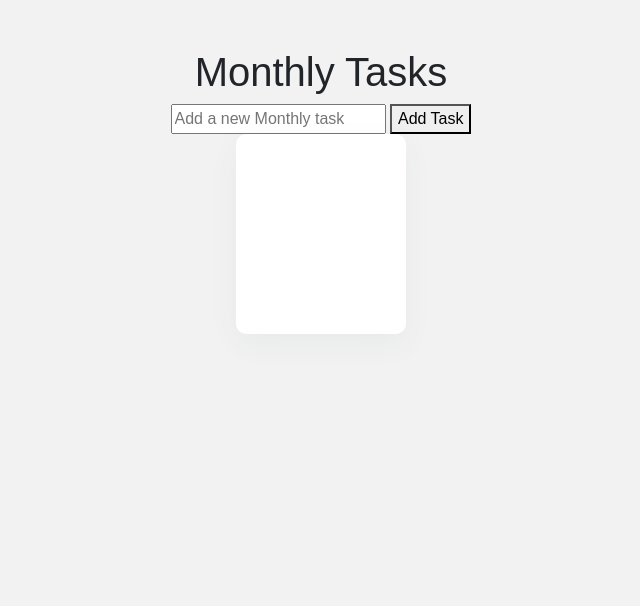
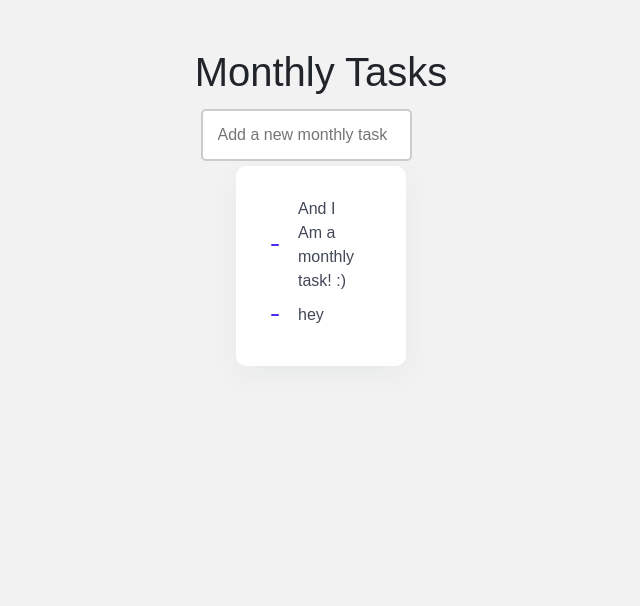
Before and after one commit to KlementK/FlyStream, a Flask app: page /tasks_monthly in a window 1280 px wide. Shown: the part 72-678 px from the top of the page, without its empty margins (319-959 px from the left). Run offline with Flask 3, Linux system fonts and the light colour scheme; a user stored in the database is signed in; some libraries are stand-ins or nearby versions.

Commit message:
ui gud db gud mb final if im lazy

```diff
--- a/website/scripts/views.py
+++ b/website/scripts/views.py
@@ -5,36 +5,40 @@ from . import db
 
 views = Blueprint('views', __name__)
 
+@views.route('/about', methods=['GET'])
+def about():
+    return render_template("about.html", user=current_user)
+
 @views.route('/', methods=['GET'])
 @login_required
 def home():
     return render_template("home.html", user=current_user)
+
 
 @views.route('/tasks_daily', methods=['GET', 'POST'])
 @login_required
 def tasks_daily():
     if request.method == 'POST':
         task_content = request.form.get('task')
-        print(f"Received task content: {task_content}")  # Debug print
-
         if len(task_content) < 1:
             flash('Task is too short!', category='error')
-            print("Error: Task is too short")  # Debug print
+            print("Error: Task is too short")
         else:
             new_task = Task(type='daily', data=task_content, user_id=current_user.id)
             db.session.add(new_task)
             try:
                 db.session.commit()
-                flash('Daily task added!', category='success')
-                print(f"Task added successfully: {new_task}")  # Debug print
+                # flash('Daily task added!', category='success')
+                # print(f"Task added successfully: {new_task}")
             except Exception as e:
                 db.session.rollback()
-                print(f"Error adding task to database: {e}")  # Debug print
+                print(f"Error adding task to database: {e}")
 
-    # Retrieve all tasks for the current user to display
+    # Retrieve all tasks for the current user
     tasks = Task.query.filter_by(user_id=current_user.id, type='daily').all()
-    print(f"Tasks retrieved for display: {tasks}")  # Debug print
+    # print(f"Tasks retrieved for display: {tasks}")
     return render_template("tasks_daily.html", user=current_user, tasks=tasks)
+
 
 @views.route('/tasks_weekly', methods=['GET', 'POST'])
 @login_required
@@ -47,8 +51,9 @@ def tasks_weekly():
             new_task = Task(type='weekly', data=task_content, user_id=current_user.id)
             db.session.add(new_task)
             db.session.commit()
-            flash('Weekly task added!', category='success')
-    return render_template("tasks_weekly.html", user=current_user)
+    tasks = Task.query.filter_by(user_id=current_user.id, type='weekly').all()
+    return render_template("tasks_weekly.html", user=current_user, tasks=tasks)
+
 
 @views.route('/tasks_monthly', methods=['GET', 'POST'])
 @login_required
@@ -61,14 +66,15 @@ def tasks_monthly():
             new_task = Task(type='monthly', data=task_content, user_id=current_user.id)
             db.session.add(new_task)
             db.session.commit()
-            flash('Monthly task added!', category='success')
-    return render_template("tasks_monthly.html", user=current_user)
+    tasks = Task.query.filter_by(user_id=current_user.id, type='monthly').all()
+    return render_template("tasks_monthly.html", user=current_user, tasks=tasks)
+
 
 @views.route('/delete_task/<int:task_id>', methods=['POST'])
 @login_required
 def delete_task(task_id):
     task = Task.query.get_or_404(task_id)
-    if task.user_id == current_user.id:  # Check task ownership
+    if task.user_id == current_user.id:  # Check task owner
         db.session.delete(task)
         db.session.commit()
         return jsonify({'success': True})
--- a/website/static/styles/base.css
+++ b/website/static/styles/base.css
@@ -1,6 +1,6 @@
 body {
-    background-color: #f2f2f2;  /* light grey background */
-    font-family: 'Arial', sans-serif;  /* custom font */
+    background-color: #f2f2f2;
+    font-family: 'Arial', sans-serif;
 }
 
 .center-content {
@@ -9,5 +9,5 @@ body {
     justify-content: flex-start;
     align-items: center;
     height: 100vh;
-    margin-top: 50px;  /* Adjust the margin as per your preference */
+    margin-top: 50px;
 }
--- a/website/static/styles/buttons.css
+++ b/website/static/styles/buttons.css
@@ -30,7 +30,8 @@
   background-color: rgb(255, 65, 65);
 }
 
-/* plus sign */
+/* icon stuff */
+
 .sign {
   width: 100%;
   transition-duration: .3s;
@@ -48,18 +49,19 @@
 }
 
 /* text */
+
 .text {
   position: absolute;
   right: 0%;
   width: 0%;
   opacity: 0;
   color: white;
-  font-size: 0.9em; /* Decreased from 1em to 0.9em */
+  font-size: 0.9em;
   font-weight: 600;
   transition-duration: .3s;
 }
 
-/* hover effect on button width */
+
 .Btn:hover, .logoutBtn:hover {
   width: 120px;
   border-radius: 40px;
@@ -73,6 +75,7 @@
 }
 
 /* hover effect button's text */
+
 .Btn:hover .text, .logoutBtn:hover .text {
   opacity: 1;
   width: 70%;
@@ -81,19 +84,12 @@
 }
 
 /* button click effect*/
+
 .Btn:active, .logoutBtn:active {
   transform: translate(2px ,2px);
 }
 
-/* About button color */
-.about .Btn {
-  background-color: orange;
-}
-
-/* Sign Up button color */
-.sign-up .Btn {
-  background-color: lightblue;
-}
+/* rainbow hell yeah */
 
 .RainbowBtn {
   width: 120px;
--- a/website/static/styles/checklist.css
+++ b/website/static/styles/checklist.css
@@ -1,10 +1,12 @@
-#checklist {
+/* Unique Checklist CSS for Task Management */
+
+.tasklist {
     --background: #fff;
     --text: #414856;
     --check: #4f29f0;
     --disabled: #c3c8de;
-    --width: 150px;
-    --height: 200px;
+    --width: 150px; /* Adjusted width */
+    --height: 200px; /* Adjusted height */
     --border-radius: 10px;
     background: var(--background);
     width: var(--width);
@@ -19,7 +21,7 @@
     justify-content: center;
 }
 
-#checklist label {
+.tasklist label {
     color: var(--text);
     position: relative;
     cursor: pointer;
@@ -30,13 +32,13 @@
     margin-right: 20px;
 }
 
-#checklist label::before,
-#checklist label::after {
+.tasklist label::before,
+.tasklist label::after {
     content: "";
     position: absolute;
 }
 
-#checklist label::before {
+.tasklist label::before {
     height: 2px;
     width: 8px;
     left: -27px;
@@ -45,7 +47,7 @@
     transition: background 0.3s ease;
 }
 
-#checklist label:after {
+.tasklist label::after {
     height: 4px;
     width: 4px;
     top: 8px;
@@ -53,7 +55,7 @@
     border-radius: 50%;
 }
 
-#checklist input[type="checkbox"] {
+.tasklist input[type="checkbox"] {
     -webkit-appearance: none;
     -moz-appearance: none;
     position: relative;
@@ -69,8 +71,8 @@
     margin-right: 20px;
 }
 
-#checklist input[type="checkbox"]::before,
-#checklist input[type="checkbox"]::after {
+.tasklist input[type="checkbox"]::before,
+.tasklist input[type="checkbox"]::after {
     content: "";
     position: absolute;
     height: 2px;
@@ -79,37 +81,37 @@
     border-radius: 2px;
 }
 
-#checklist input[type="checkbox"]::before {
+.tasklist input[type="checkbox"]::before {
     width: 0px;
     right: 60%;
     transform-origin: right bottom;
 }
 
-#checklist input[type="checkbox"]::after {
+.tasklist input[type="checkbox"]::after {
     width: 0px;
     left: 40%;
     transform-origin: left bottom;
 }
 
-#checklist input[type="checkbox"]:checked::before {
+.tasklist input[type="checkbox"]:checked::before {
     animation: check-01 0.4s ease forwards;
 }
 
-#checklist input[type="checkbox"]:checked::after {
+.tasklist input[type="checkbox"]:checked::after {
     animation: check-02 0.4s ease forwards;
 }
 
-#checklist input[type="checkbox"]:checked+label {
+.tasklist input[type="checkbox"]:checked + label {
     color: var(--disabled);
     animation: move 0.3s ease 0.1s forwards;
 }
 
-#checklist input[type="checkbox"]:checked+label::before {
+.tasklist input[type="checkbox"]:checked + label::before {
     background: var(--disabled);
     animation: slice 0.4s ease forwards;
 }
 
-#checklist input[type="checkbox"]:checked+label::after {
+.tasklist input[type="checkbox"]:checked + label::after {
     animation: firework 0.5s ease forwards 0.1s;
 }
 
@@ -118,7 +120,6 @@
         padding-left: 8px;
         padding-right: 0px;
     }
-
     100% {
         padding-right: 4px;
     }
@@ -129,7 +130,6 @@
         width: 100%;
         left: 4px;
     }
-
     100% {
         width: 100%;
         left: -2px;
@@ -143,19 +143,16 @@
         top: auto;
         transform: rotate(0);
     }
-
     50% {
         width: 0px;
         top: auto;
         transform: rotate(0);
     }
-
     51% {
         width: 0px;
         top: 8px;
         transform: rotate(45deg);
     }
-
     100% {
         width: 5px;
         top: 8px;
@@ -169,19 +166,16 @@
         top: auto;
         transform: rotate(0);
     }
-
     50% {
         width: 0px;
         top: auto;
         transform: rotate(0);
     }
-
     51% {
         width: 0px;
         top: 8px;
         transform: rotate(-45deg);
     }
-
     100% {
         width: 10px;
         top: 8px;
@@ -194,13 +188,28 @@
         opacity: 1;
         box-shadow: 0 0 0 -2px #4f29f0, 0 0 0 -2px #4f29f0, 0 0 0 -2px #4f29f0, 0 0 0 -2px #4f29f0, 0 0 0 -2px #4f29f0, 0 0 0 -2px #4f29f0;
     }
-
     30% {
         opacity: 1;
     }
-
     100% {
         opacity: 0;
         box-shadow: 0 -15px 0 0px #4f29f0, 14px -8px 0 0px #4f29f0, 14px 8px 0 0px #4f29f0, 0 15px 0 0px #4f29f0, -14px 8px 0 0px #4f29f0, -14px -8px 0 0px #4f29f0;
     }
 }
+
+input[type="text"] {
+    padding: 12px 15px;
+    border: 2px solid #ccc;
+    border-radius: 5px;
+    outline: none;
+    margin: 5px 0;
+    width: calc(100% - 30px);
+    box-sizing: border-box;
+    transition: border-color 0.3s, box-shadow 0.3s;
+    font-size: 16px;
+}
+
+input[type="text"]:focus {
+    border-color: #4f29f0;
+    box-shadow: 0 0 5px rgba(79, 41, 240, 0.5);
+}
--- a/website/templates/tasks_monthly.html
+++ b/website/templates/tasks_monthly.html
@@ -1,17 +1,47 @@
-{% extends "base.html" %}
-
-{% block title %}Monthly Tasks{% endblock %}
-
-{% block content %}
+{% extends "base.html" %} {% block title %}Monthly Tasks{% endblock %} {% block
+content %}
 <div class="container mt-5 center-content">
   <h1 class="text-center">Monthly Tasks</h1>
-  <form method="POST">
-    <input type="text" name="task" placeholder="Add a new Monthly task" required>
-    <button type="submit">Add Task</button>
+  <form method="POST" id="add-task-form">
+    <input
+      type="text"
+      name="task"
+      placeholder="Add a new monthly task"
+      required
+    />
   </form>
-  <div id="checklist">
-    <!-- Existing tasks can be listed here -->
+  <div class="tasklist">
+    {% for task in tasks %}
+    <input
+      type="checkbox"
+      value="{{ task.id }}"
+      id="task-{{ task.id }}"
+      name="task"
+    />
+    <label for="task-{{ task.id }}" onclick="handleCheck({{ task.id }})"
+      >{{ task.data }}</label
+    >
+    {% endfor %}
   </div>
 </div>
 
+<script>
+  function handleCheck(taskId) {
+    const checkbox = document.getElementById("task-" + taskId);
+    if (checkbox.checked) {
+      fetch("/delete_task/" + taskId, { method: "POST" })
+        .then((response) => response.json())
+        .then((data) => {
+          if (data.success) {
+            checkbox.parentElement.removeChild(checkbox);
+            const label = document.querySelector(
+              'label[for="task-' + taskId + '"]'
+            );
+            label.parentElement.removeChild(label);
+          }
+        });
+    }
+  }
+</script>
+
 {% endblock %}
```
Also changed, not shown: website/templates/about.html (+4 -6 lines), website/templates/tasks_daily.html (+25 -17 lines), website/templates/tasks_weekly.html (+40 -10 lines), instance/database.db, website/static/styles/checkbox.css (deleted).
